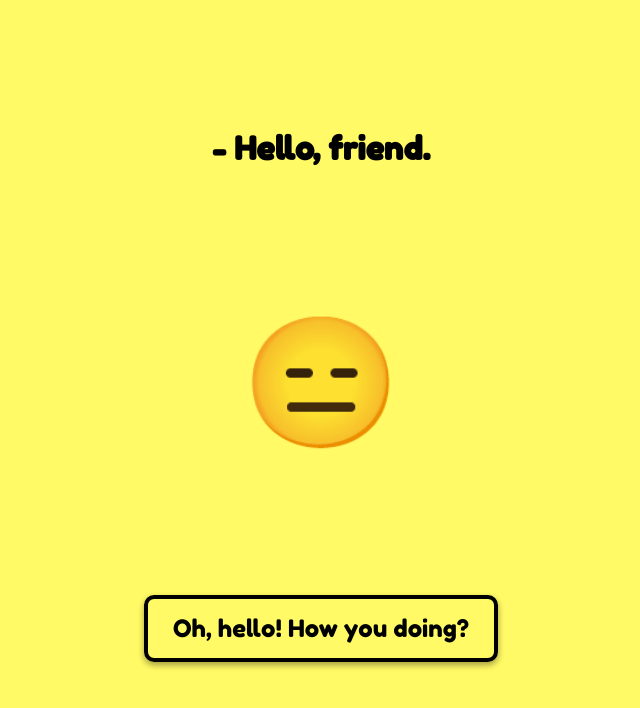
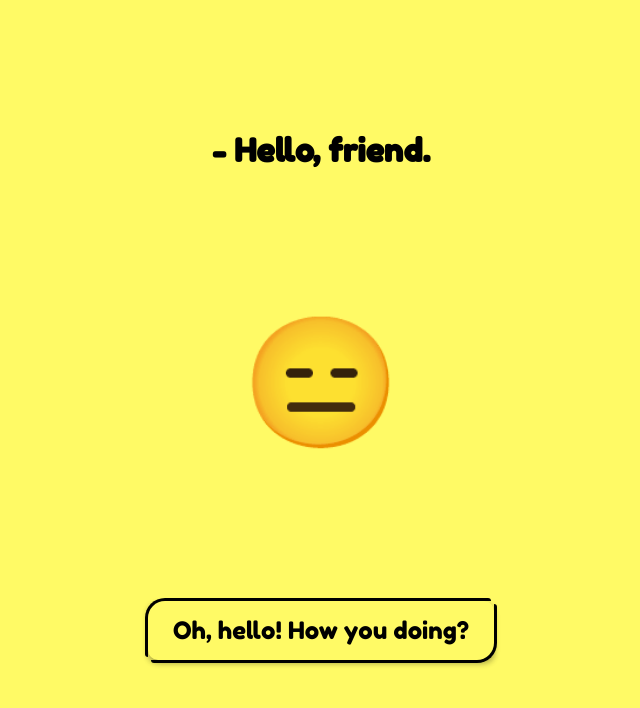
Before and after one commit to Sancho41/sad_but_happy_geek, a Vue app: page / in a window 1280 px wide. Shown: the top 708 px of the page, without its empty margins (319-959 px from the left). Built offline with nearby package versions, Linux system fonts and the light colour scheme.

Commit message:
refact: Styled button

```diff
--- a/src/assets/scss/main.scss
+++ b/src/assets/scss/main.scss
@@ -21,12 +21,40 @@ button {
   font-size: 1.5em;
   font-family: "Fredoka One", cursive;
   background: none;
-  border: 0.2em solid black;
+  border: none;
   border-radius: 10px;
   cursor: pointer;
   margin: 10px;
   transition: all 300ms ease-in-out;
   box-shadow: 0 3px 6px rgba(0, 0, 0, 0.16), 0 3px 6px rgba(0, 0, 0, 0.23);
+  position: relative;
+  z-index: 2;
+  --border: 3px solid black;
+}
+
+button::after,
+button::before {
+  content: "";
+  width: 100%;
+  height: 100%;
+  position: absolute;
+  z-index: -5;
+  --distance: 3px;
+}
+
+button::before {
+  border-bottom: var(--border);
+  border-right: var(--border);
+  left: var(--distance);
+  top: var(--distance);
+  border-radius: 3px 3px 20px 3px;
+}
+button::after {
+  border-top: var(--border);
+  border-left: var(--border);
+  right: var(--distance);
+  bottom: var(--distance);
+  border-radius: 20px 3px 3px 3px;
 }
 
 button:hover {
```
